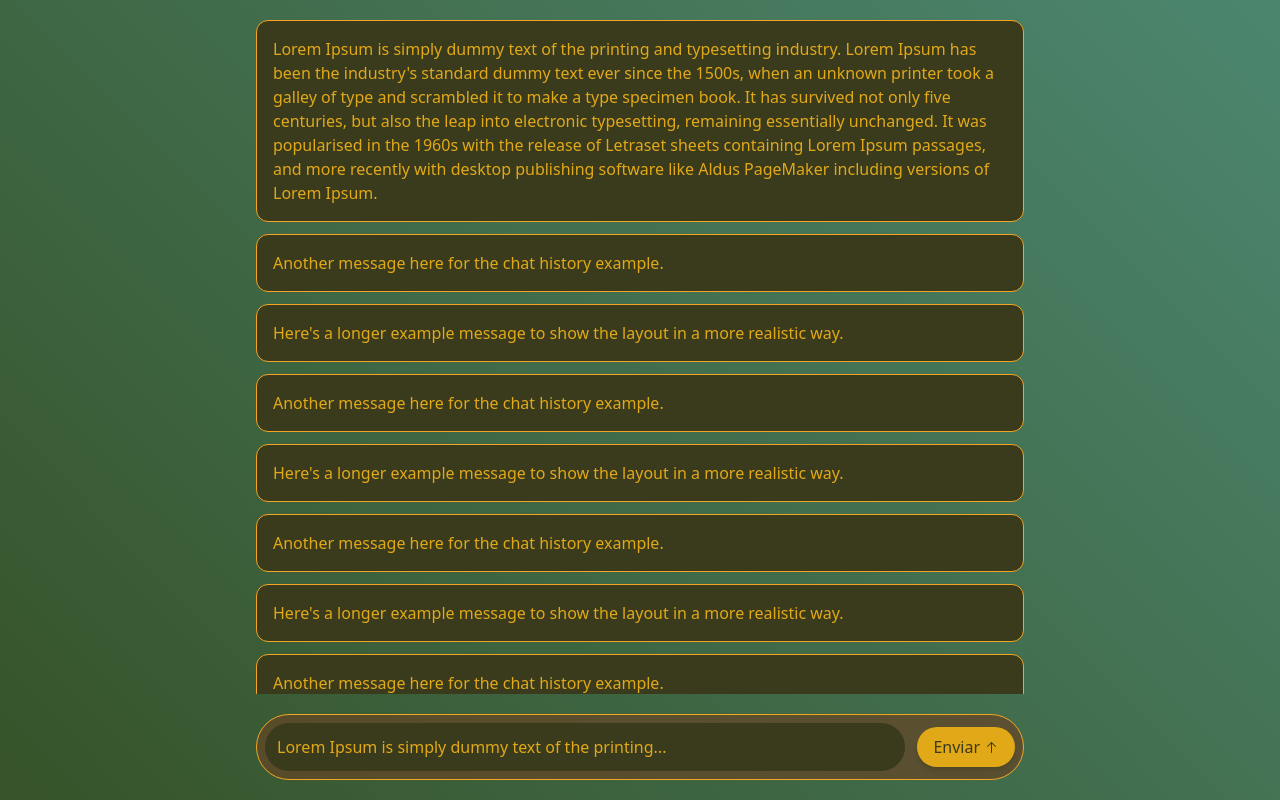
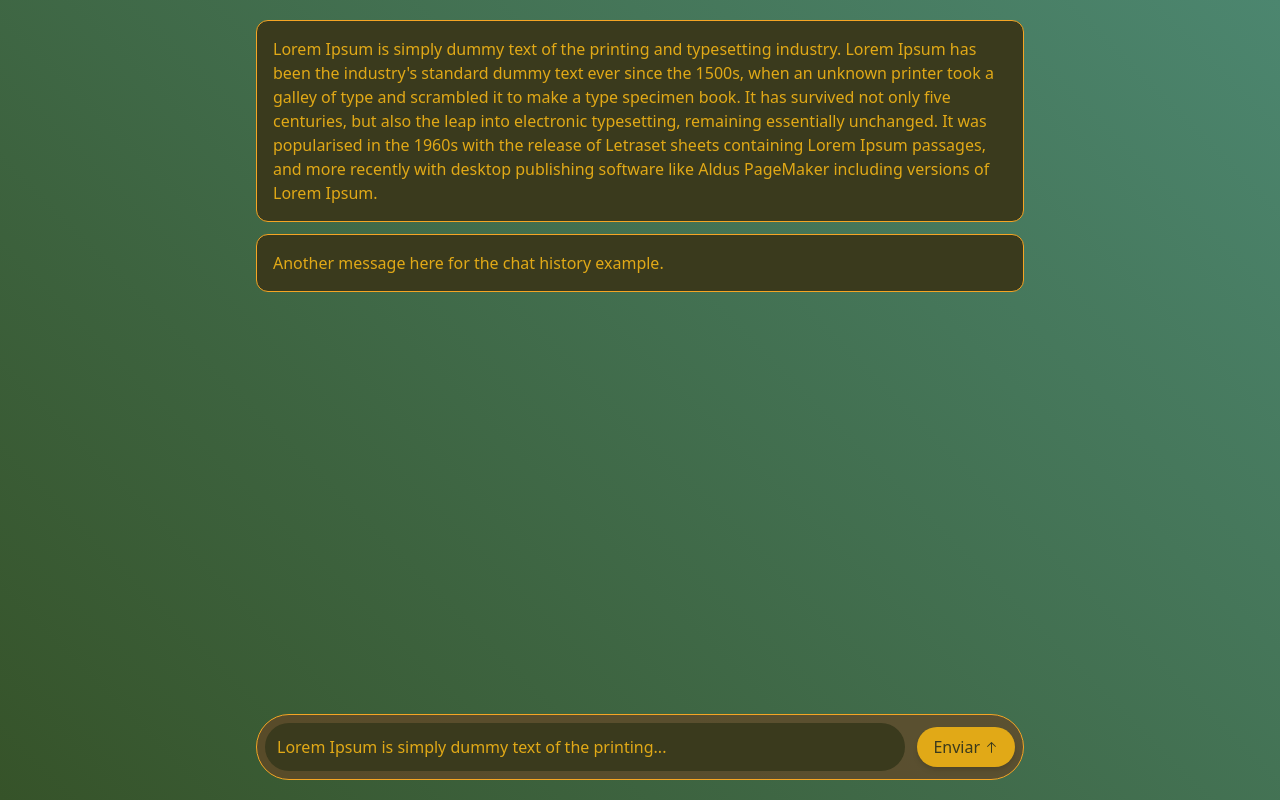
Before and after one commit to EthicAI/ethicai, a Next.js app: page / in a window 1280 px wide. Built offline with nearby package versions, Linux system fonts and the light colour scheme.

Commit message:
funções necessárias para manipulação dos dados

```diff
--- a/app/layout.js
+++ b/app/layout.js
@@ -1,5 +1,6 @@
 import localFont from "next/font/local";
 import "./globals.css";
+import { DadosProvider } from "@/context/DadosContext";
 
 const geistSans = localFont({
   src: "./fonts/GeistVF.woff",
@@ -23,7 +24,9 @@ export default function RootLayout({ children }) {
       <body
         className={`${geistSans.variable} ${geistMono.variable} antialiased`}
       >
-        {children}
+        <DadosProvider>
+          {children}
+        </DadosProvider>
       </body>
     </html>
   );
--- a/app/page.js
+++ b/app/page.js
@@ -3,28 +3,17 @@
 import { InputContainer, MainContainer } from "@/components/CustomComponents";
 import InputChat from "@/components/InputChat";
 import MessagesContainer from "@/components/MessagesContainer";
+import { DadosProvider, useDados } from "@/context/DadosContext";
 import { useState } from "react";
 
 export default function Home() {
 
-  const [messages, setMessages] = useState([
-    "Lorem Ipsum is simply dummy text of the printing and typesetting industry. Lorem Ipsum has been the industry's standard dummy text ever since the 1500s, when an unknown printer took a galley of type and scrambled it to make a type specimen book. It has survived not only five centuries, but also the leap into electronic typesetting, remaining essentially unchanged. It was popularised in the 1960s with the release of Letraset sheets containing Lorem Ipsum passages, and more recently with desktop publishing software like Aldus PageMaker including versions of Lorem Ipsum.",
-    "Another message here for the chat history example.",
-    "Here's a longer example message to show the layout in a more realistic way.",
-    "Another message here for the chat history example.",
-    "Here's a longer example message to show the layout in a more realistic way.",
-    "Another message here for the chat history example.",
-    "Here's a longer example message to show the layout in a more realistic way.",
-    "Another message here for the chat history example.",
-    "Here's a longer example message to show the layout in a more realistic way.",
-    "Another message here for the chat history example.",
-    "Here's a longer example message to show the layout in a more realistic way.",
-  ]);
+  const { conversa } = useDados();
 
   return (
     <>
       <MainContainer>
-        <MessagesContainer messages={messages} />
+        <MessagesContainer messages={conversa} />
         <InputContainer>
           <InputChat />
         </InputContainer>
--- a/components/InputChat/index.jsx
+++ b/components/InputChat/index.jsx
@@ -1,26 +1,29 @@
 "use client";
+import { useDados } from "@/context/DadosContext";
+import { enviarPergunta } from "@/requests/UtilTransformers";
 import { ArrowUpIcon } from "@radix-ui/react-icons";
 import { useState } from "react";
 
 export default function InputChat() {
-  const [message, setMessage] = useState("");
+  const { addConversa, removeConversa } = useDados();
+  const [pergunta, setPergunta] = useState("");
 
-  const handleSend = () => {
-    console.log("Mensagem enviada:", message);
-    setMessage("");
+  const buscarResposta = () => {
+    addConversa(pergunta);
+    enviarPergunta(pergunta);
   };
 
   return (
     <div className="flex items-center p-2 bg-[#654525b3] rounded-full w-full max-w-3xl border border-[#F5A524]">
       <input
         type="text"
-        value={message}
-        onChange={(e) => setMessage(e.target.value)}
+        value={pergunta}
+        onChange={(e) => setPergunta(e.target.value)}
         placeholder="Lorem Ipsum is simply dummy text of the printing..."
         className="flex-grow p-3 bg-[#3a3a1d] text-[#e1a917] placeholder-[#e1a917] rounded-full border-none focus:outline-none"
       />
       <button
-        onClick={handleSend}
+        onClick={buscarResposta}
         className="ml-3 px-4 py-2 bg-[#e1a917] text-[#3a3a1d] rounded-full hover:bg-[#c89b0f] flex items-center justify-center transition-colors shadow-md"
       >
         <span className="mr-1">Enviar</span>
--- /dev/null
+++ b/context/DadosContext/index.jsx
@@ -0,0 +1,36 @@
+"use client";
+
+import { createContext, useContext, useReducer } from "react";
+import { ActionList, listReducer } from "@/util/listUtils";
+
+
+export const DadosProviderContext = createContext({
+  conversa: [],
+  addConversa: (e) => { },
+  removeConversa: (e) => { }
+});
+
+export function DadosProvider({ children }) {
+  const [conversa, dispatch] = useReducer(listReducer, [
+    "Lorem Ipsum is simply dummy text of the printing and typesetting industry. Lorem Ipsum has been the industry's standard dummy text ever since the 1500s, when an unknown printer took a galley of type and scrambled it to make a type specimen book. It has survived not only five centuries, but also the leap into electronic typesetting, remaining essentially unchanged. It was popularised in the 1960s with the release of Letraset sheets containing Lorem Ipsum passages, and more recently with desktop publishing software like Aldus PageMaker including versions of Lorem Ipsum.",
+    "Another message here for the chat history example."
+  ]);
+
+  const addConversa = (item) => {
+    dispatch({ type: ActionList.ADD_ITEM, item });
+  };
+
+  const removeConversa = (item) => {
+    dispatch({ type: ActionList.REMOVE_ITEM, item });
+  };
+
+  return (
+    <DadosProviderContext.Provider
+      value={{ conversa: conversa, addConversa: addConversa, removeConversa: removeConversa }}
+    >
+      {children}
+    </DadosProviderContext.Provider>
+  );
+}
+
+export const useDados = () => useContext(DadosProviderContext);
--- /dev/null
+++ b/requests/UtilTransformers/index.jsx
@@ -0,0 +1,15 @@
+"use client";
+
+
+export const enviarPergunta = async (text, callback=(response)=>{}) => {
+    if (!text) return;
+
+    // Make a request to the /classify route on the server.
+    const result = await fetch(
+      `/api/transformers?text=${encodeURIComponent(text)}`
+    );
+
+    const json = await result.json();
+
+    console.log(json);
+  };
--- /dev/null
+++ b/util/ListUtils/index.jsx
@@ -0,0 +1,16 @@
+"use client";
+export const ActionList = {
+    ADD_ITEM: "ADD_ITEM",
+    REMOVE_ITEM: "REMOVE_ITEM"
+}
+export function listReducer(state = [], action = { type: "", item:any }) {
+    switch (action.type) {
+        case ActionList.ADD_ITEM:
+                return [...state, action.item];
+        case ActionList.REMOVE_ITEM:
+            return state.filter(i => i !== action.item);
+
+        default:
+            return state;
+    }
+}
```
